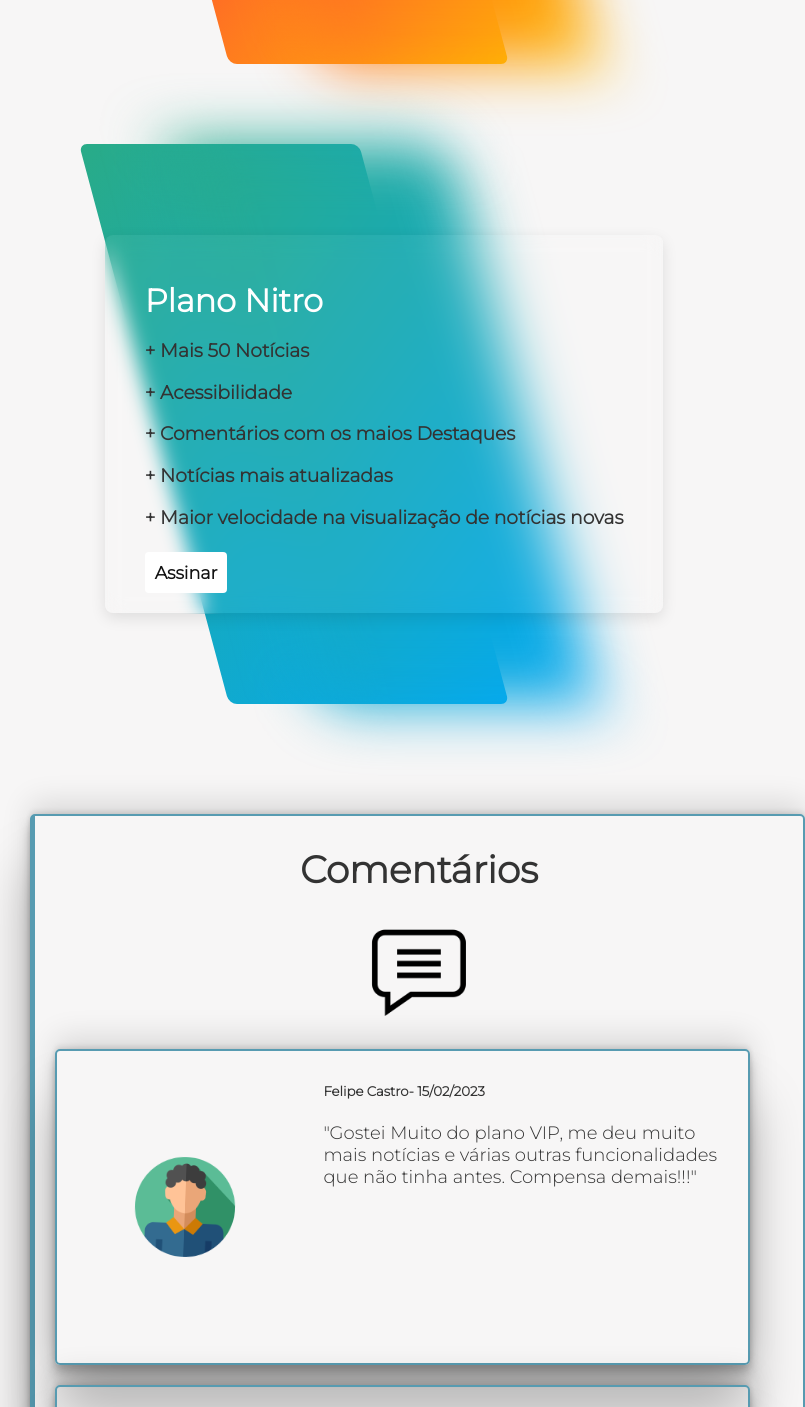
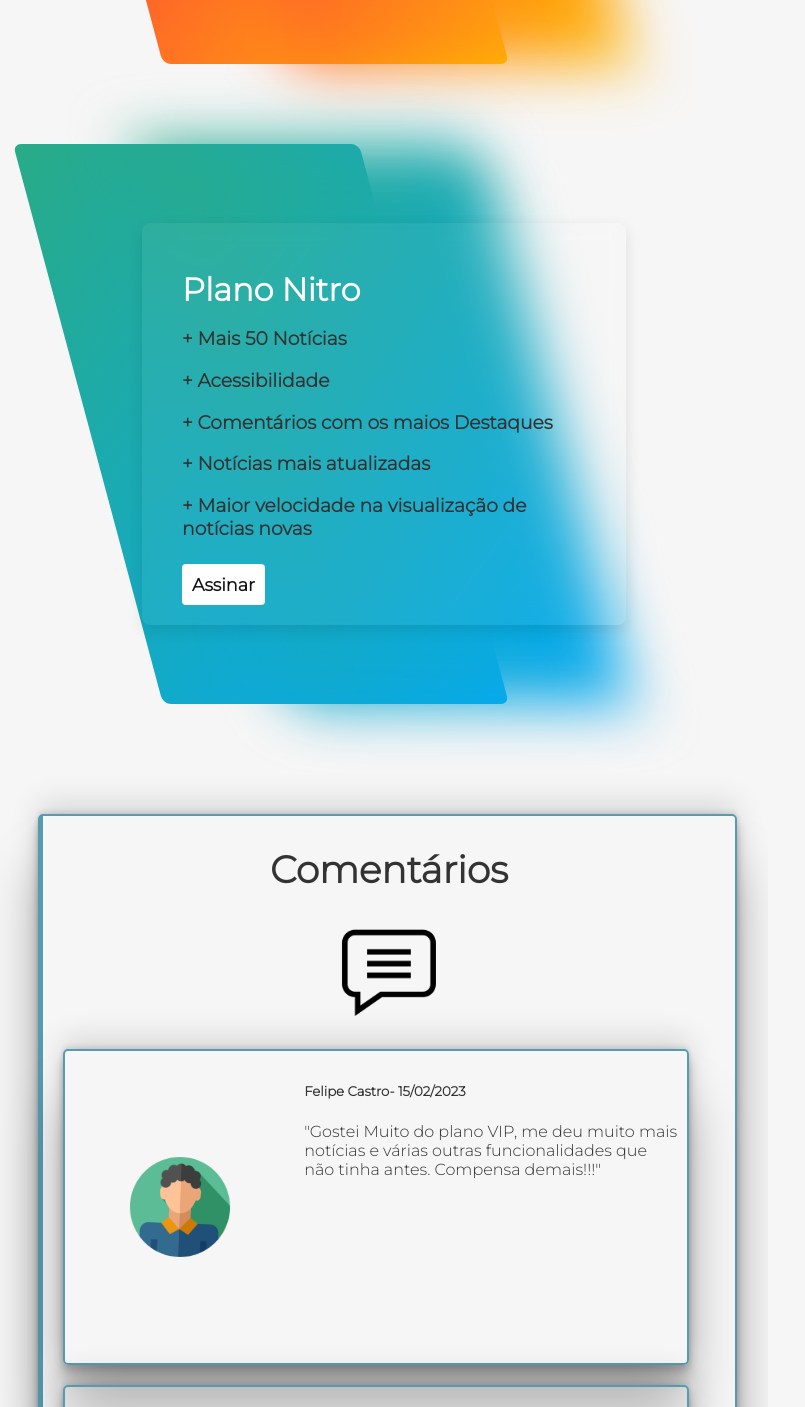
Before and after one commit to camisbersann/blog, a plain HTML site: page pages/extra/extra.html in a window 768 px wide. Shown: the part 1393-2800 px from the top of the page, 805 px wide, since content can reach past the window. Drawn offline with Linux system fonts and the light colour scheme; a web font is replaced by a local one.

Commit message:
responsiv2

```diff
--- a/assets/css/extra/style.extra.css
+++ b/assets/css/extra/style.extra.css
@@ -333,9 +333,22 @@ p{
     width: 90%;
   }
   #bottom{
-   width: 100%;
+   width: 90%;
+   margin-left: 5%;
   }
   p{
-    font-size: 18px;
+    font-size: 100%;
   }
+ .box{
+  margin-left: 0;
+ }
+ .plano_2{
+  width:70% ;
+ }
+ .bar_menu{
+  width: auto;
+ }
+ .container .box{
+  width: 90%;
+ }
 }
```
